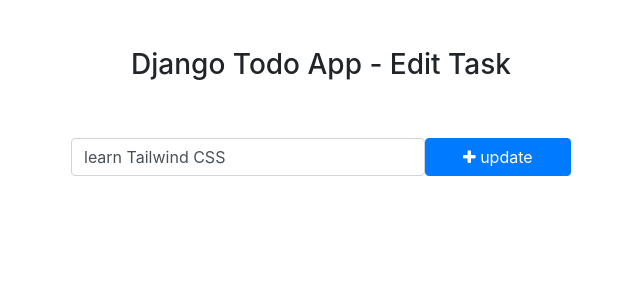
After one commit to SalmaElmahdy/Django_TodoApp, a Django app: page /todo/edit/1/ in a window 1280 px wide. The commit adds this page. Shown: the top 300 px of the page, without its empty margins (319-959 px from the left). Run offline with Django 4.2, Linux system fonts and the light colour scheme; data comes from the database, SQL or seed files in the repository; both versions use the stored data as it was after the commit; some libraries are stand-ins or nearby versions.

Commit message:
complete todo crud operations

```diff
--- /dev/null
+++ b/templates/edit_task.html
@@ -0,0 +1,30 @@
+<!DOCTYPE html>
+<html>
+    <head>
+        <meta charset="utf-8">
+        <meta http-equiv="X-UA-Compatible" content="IE=edge">
+        <title>Django Todo App - Edit Task</title>
+        <!-- Bootstrap -->
+        <link rel="stylesheet" href="https://maxcdn.bootstrapcdn.com/bootstrap/4.0.0/css/bootstrap.min.css">
+        <script src="https://maxcdn.bootstrapcdn.com/bootstrap/4.0.0/js/bootstrap.min.js"></script>
+        <!-- Font Awesome Icons -->
+        <link rel="stylesheet" href="https://cdnjs.cloudflare.com/ajax/libs/font-awesome/4.7.0/css/font-awesome.min.css">
+    </head>
+    <body>
+       <div class="container">
+        <h3 class="pt-5 pb-5 text-center">
+           Django Todo App - Edit Task
+        </h3>
+        <form action="{% url 'edit' task.pk %}" method='POST' style="width:500px; margin:auto;">
+            {% csrf_token %}
+            <div class="form-group">
+                <span style="display: flex;">
+                    <input type="text" class="form-control" placeholder="Add a task" name="task" value="{{task.task}}" >
+                    <button type='submit' class="btn btn-primary" style="width: 200px;"><i class="fa fa-plus"></i> update</button>
+                </span>
+            </div>
+        </form>
+       </div>
+
+    </body>
+</html>
--- a/todo/urls.py
+++ b/todo/urls.py
@@ -3,4 +3,8 @@
 from todo import views
 urlpatterns = [
     path('add/',views.add,name='add'),
+    path('done/<int:pk>/',views.done,name='done'),
+    path('undo/<int:pk>/',views.undo,name='undo'),
+    path('edit/<int:pk>/',views.edit,name='edit'),
+    path('delete/<int:pk>/',views.delete,name='delete'),
 ]
--- a/todo/views.py
+++ b/todo/views.py
@@ -1,5 +1,5 @@
 from django.http import HttpResponse
-from django.shortcuts import redirect, render
+from django.shortcuts import get_object_or_404, redirect, render
 
 from .models import Task
 
@@ -8,3 +8,33 @@
     task=request.POST['task']
     Task.objects.create(task=task)
     return redirect('home')
+
+def done(request,pk):
+    task =get_object_or_404(Task,pk=pk)
+    task.is_completed=True
+    task.save()
+    return redirect('home')
+
+def undo(request,pk):
+    task=get_object_or_404(Task,pk=pk)
+    task.is_completed=False
+    task.save()
+    return redirect('home')
+
+def edit(request,pk):
+    task=get_object_or_404(Task,pk=pk)
+    if request.method=='POST':
+        new_task=request.POST['task']
+        task.task=new_task
+        task.save()
+        return redirect('home')
+
+    context={
+        'task':task,
+    }
+    return render(request,'edit_task.html',context)
+
+def delete(request,pk):
+     task=get_object_or_404(Task,pk=pk)
+     task.delete()
+     return redirect('home')
--- a/todo_main/views.py
+++ b/todo_main/views.py
@@ -5,7 +5,9 @@
 
 def home(request):
     tasks=Task.objects.filter(is_completed=False).order_by('-updated_at')
+    completed_tasks=Task.objects.filter(is_completed=True).order_by('-updated_at')
     context={
-        'tasks':tasks
+        'tasks':tasks,
+        'completed_tasks':completed_tasks
     }
     return render(request,'home.html',context)
```
Also changed, not shown: templates/home.html (+10 -5 lines), db.sqlite3.
